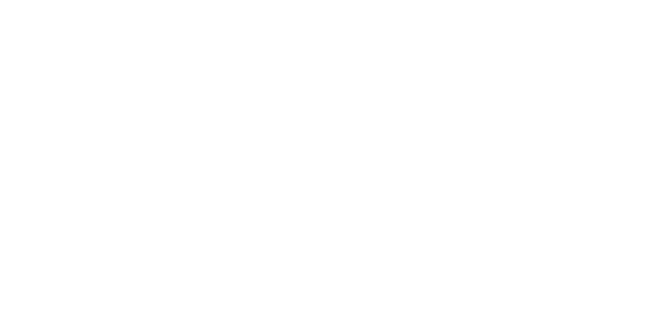
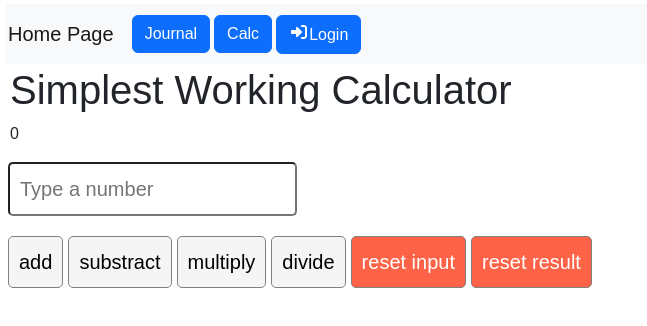
Before and after one commit to ibozorus/login_react, a React (Create React App) app: page /calc in a window 1280 px wide. Before the commit this address had no page. Shown: the top 326 px of the page, without its empty margins (0-647 px from the left). Built offline with nearby package versions, Linux system fonts and the light colour scheme.

Commit message:
- Calculator added

```diff
--- a/src/App.js
+++ b/src/App.js
@@ -4,6 +4,7 @@
 import Zort from './Zort.js';
 import Journal from './Journal.js';
 import Foto from './Foto.js';
+import Calc from './Calc.js';
 import { BrowserRouter, Routes, Route } from "react-router-dom";
 
 function App() {
@@ -19,6 +20,7 @@
           <Route index element={<Zort />} />
           <Route path="login" element={<Login />} />
           <Route path="journal" element={<Journal />} />
+          <Route path="calc" element={<Calc />} />
         </Route>
       </Routes>
     </BrowserRouter>
--- /dev/null
+++ b/src/Calc.css
@@ -0,0 +1,23 @@
+* {
+    font-family: sans-serif;
+}
+input,
+button {
+    font-size: 20px;
+    padding: 10px;
+    border-radius: 5px;
+}
+input {
+    display: block;
+    margin-bottom: 20px;
+}
+button {
+    border: 1px solid gray;
+    background: whitesmoke;
+    margin-right: 5px;
+}
+button:nth-last-child(2),
+button:nth-last-child(1) {
+    background: tomato;
+    color: white;
+}
--- /dev/null
+++ b/src/Calc.js
@@ -0,0 +1,69 @@
+import {
+    useState,
+    useRef
+} from "react";
+import "./Calc.css";
+
+function Calc() {
+    const inputRef = useRef(null);
+    const resultRef = useRef(null);
+    const [result, setResult] = useState(0);
+
+    function plus(e) {
+        e.preventDefault();
+        setResult((result) => result + Number(inputRef.current.value));
+    };
+
+    function minus(e) {
+        e.preventDefault();
+        setResult((result) => result - Number(inputRef.current.value));
+    };
+
+    function times(e) {
+        e.preventDefault();
+        setResult((result) => result * Number(inputRef.current.value));
+    };
+
+    function divide(e) {
+        e.preventDefault();
+        setResult((result) => result / Number(inputRef.current.value));
+    };
+
+    function resetInput(e) {
+        e.preventDefault();
+        inputRef.current.value = null;
+    };
+
+    function resetResult(e) {
+        e.preventDefault();
+        setResult(0);
+        // Add the code for the resetResult function
+    };
+
+    return (
+        <div className="App">
+            <div>
+                <h1>Simplest Working Calculator</h1>
+            </div>
+            <form>
+                <p ref={resultRef}>
+                    {result}
+                </p>
+                <input
+                    pattern="[0-9]"
+                    ref={inputRef}
+                    type="number"
+                    placeholder="Type a number"
+                />
+                <button onClick={plus}>add</button>
+                <button onClick={minus}>substract</button>
+                <button onClick={times}>multiply</button>
+                <button onClick={divide}>divide</button>
+                <button onClick={resetInput}>reset input</button>
+                <button onClick={resetResult}>reset result</button>
+            </form>
+        </div>
+    );
+}
+
+export default Calc;
--- a/src/NavBar.js
+++ b/src/NavBar.js
@@ -9,7 +9,8 @@
             <>
             <nav className="navbar navbar-expand-lg navbar-light bg-light">
                 <Link className="navbar-brand" to="/">Home Page</Link>
-                <Link className="navbar-item" to="/journal">Journal</Link>
+                <Link className="btn btn-primary navbar-item" to="/journal">Journal</Link>
+                <Link className="btn btn-primary navbar-item" to="/calc">Calc</Link>
                 <Link className="btn btn-primary" to="/login"><FontAwesomeIcon icon={faRightToBracket} />Login</Link>
             </nav>
             <Outlet />
```
